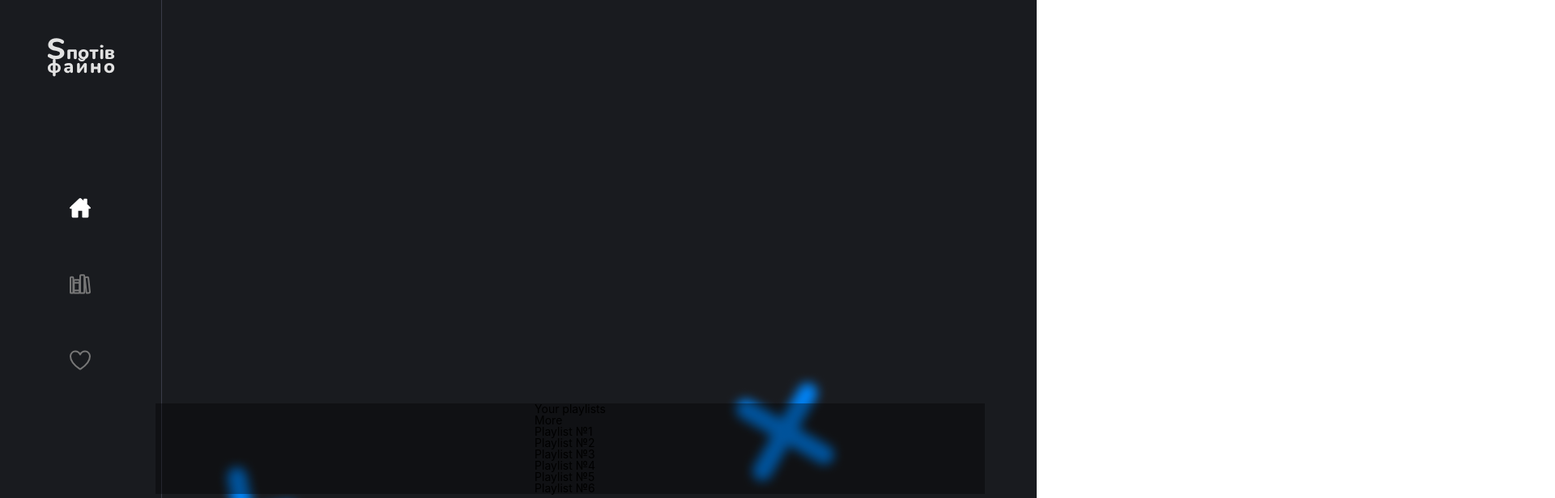
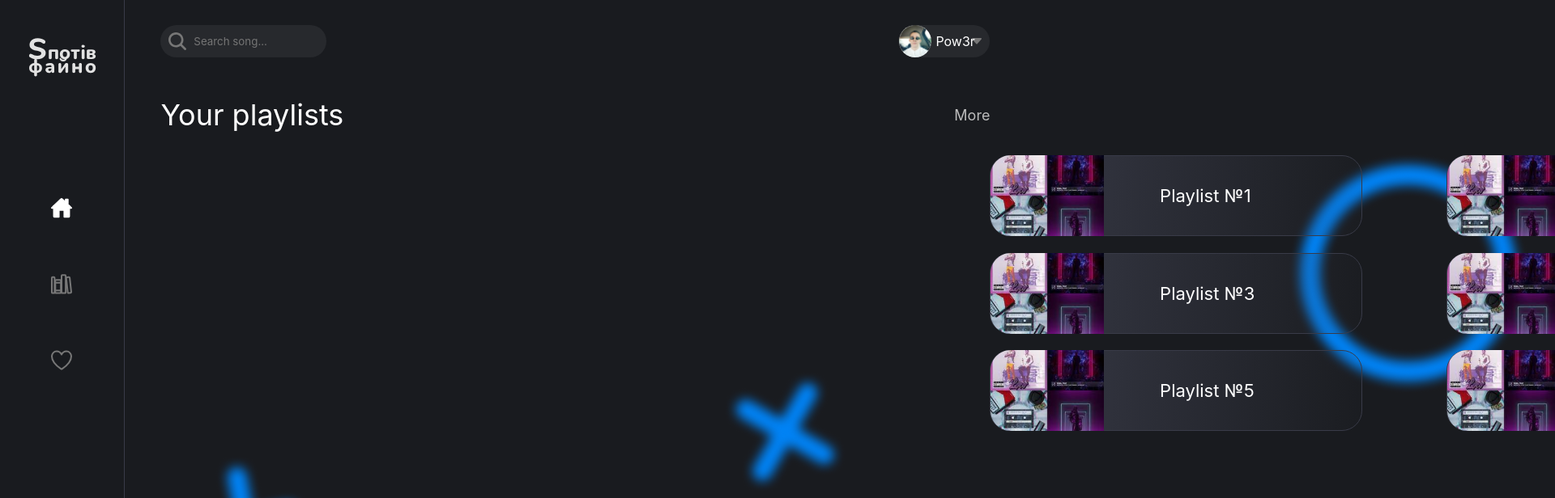
Before and after one commit to pow3r-prog/spotiv-faino-react, a React (Create React App) app: page / in a window 1280 px wide. Shown: the top 616 px of the page at 81% size, 1920 px wide, since content can reach past the window. Built offline with nearby package versions, Linux system fonts and the light colour scheme.

Commit message:
updating structure & adding playlists block

```diff
--- a/src/App.js
+++ b/src/App.js
@@ -1,11 +1,11 @@
 import './App.scss'
-import { Navigation, Header, MainPage } from './components'
+import { Navigation, MainPage } from './components'
 
 function App() {
   return (
     <div className='App'>
       <Navigation />
-      <Header />
+      {/* <Header /> */}
       <MainPage />
     </div>
   )
--- a/src/components/MainPage/MainPage.jsx
+++ b/src/components/MainPage/MainPage.jsx
@@ -1,25 +1,37 @@
 import React from 'react'
+import userImage from '../accets/img/userImage.jpg'
+import musicIcon from '../accets/img/musicIcon.svg'
 
 const MainPage = () => {
     return (
-        // <div className='container'>
+        <div className='container'>
+            <div className='header'>
+                    <form className="search__form">
+                        <input type="text" placeholder='Search song...' className='search__input' />
+                    </form>
+                    <div className='profile'>
+                        <img className='profile__avatar' src={userImage} alt="avatar" />
+                        <div className='profile__name'>Pow3r</div>
+                        <div></div>
+                    </div>
+            </div>
             <div className='main__playlists'>
                 <div className='your__playlists'>
                     <div className="playlists__title">
                         <div className="playlists__title_text">Your playlists</div>
                         <div className="playlists__title_button">More</div>
                     </div>
-                    <ul className='playlists_list'>
-                        <li className="playlists_item">Playlist №1</li>
-                        <li className="playlists_item">Playlist №2</li>
-                        <li className="playlists_item">Playlist №3</li>
-                        <li className="playlists_item">Playlist №4</li>
-                        <li className="playlists_item">Playlist №5</li>
-                        <li className="playlists_item">Playlist №6</li>
+                    <ul className='playlists__list'>
+                        <li className='playlists__list_item'><img src={musicIcon} alt="musicIcon" />Playlist №1</li>
+                        <li className='playlists__list_item'><img src={musicIcon} alt="musicIcon" />Playlist №2</li>
+                        <li className='playlists__list_item'><img src={musicIcon} alt="musicIcon" />Playlist №3</li>
+                        <li className='playlists__list_item'><img src={musicIcon} alt="musicIcon" />Playlist №4</li>
+                        <li className='playlists__list_item'><img src={musicIcon} alt="musicIcon" />Playlist №5</li>
+                        <li className='playlists__list_item'><img src={musicIcon} alt="musicIcon" />Playlist №6</li>
                     </ul>
                 </div>
             </div>
-        // </div>
+        </div>
     )
 }
 
--- a/src/components/MainPage/MainPage.scss
+++ b/src/components/MainPage/MainPage.scss
@@ -1,11 +1,106 @@
+//header
+.header {
+  display: flex;
+  justify-content: space-between;
+  width: 100%;
+  height: 5%;
+  margin-top: 3%;
+  .search__form {
+    width: 20%;
+    .search__input {
+      width: 100%;
+      height: 100%;
+      border: none;
+      border-radius: 100px;
+      background: #27292d;
+      background-image: url('../accets/img/searchIcon.svg');
+      background-position: 5% 50%;
+      background-repeat: no-repeat;
+      padding-left: 20%;
+    }
+  }
+  .profile {
+    display: flex;
+    align-items: center;
+    cursor: pointer;
+    width: 11%;
+    background: #27292d;
+    border-radius: 25px;
+    background-image: url('../accets/img/profileIcon.svg');
+    background-position: 90% 50%;
+    background-repeat: no-repeat;
+    &__avatar {
+      height: 100%;
+      border-radius: 25px;
+    }
+    &__name {
+      color: #fff;
+      font-size: 16px;
+      margin-left: 5%;
+    }
+  }
+}
+//main content
 .main__playlists {
   display: flex;
   flex-wrap: wrap;
-  justify-content: center;
-  align-items: center;
-  background: rgba(0, 0, 0, 0.37);
-  width: 80%;
+  margin-top: 1%;
+  width: 100%;
   height: 80%;
-  margin-left: 15%;
-  margin-top: -30%;
+  // background: rgba(255, 255, 255, 0.5);
+  .your__playlists {
+    display: flex;
+    flex-direction: column;
+    flex-wrap: wrap;
+    width: 100%;
+    height: 70%;
+    .playlists__title {
+      display: flex;
+      align-items: center;
+      justify-content: space-between;
+      width: 100%;
+      height: 10%;
+      &_text {
+        color: #fff;
+        font-size: 36px;
+        line-height: 49px;
+      }
+      &_button {
+        color: #bdbdbd;
+        cursor: pointer;
+        font-size: 18px;
+        line-height: 25px;
+      }
+    }
+    .playlists__list {
+      display: flex;
+      flex-wrap: wrap;
+      justify-content: space-between;
+      width: 100%;
+      margin-top: 5%;
+      &_item {
+        display: flex;
+        justify-content: center;
+        align-items: center;
+        justify-content: start;
+        text-align: end;
+        margin-top: 2%;
+        font-size: 22px;
+        line-height: 18px;
+        color: #fff;
+        background: linear-gradient(
+          94.2deg,
+          #393b48 0%,
+          rgba(57, 59, 72, 0.05) 100%
+        );
+        border: 1px solid #393b48;
+        border-radius: 25px;
+        width: 460px;
+        height: 100px;
+        img {
+          margin-right: 15%;
+        }
+      }
+    }
+  }
 }
--- a/src/components/Navigation/Navigation.jsx
+++ b/src/components/Navigation/Navigation.jsx
@@ -7,7 +7,6 @@ import favoriteIcon from '../accets/img/favoriteIcon.svg'
 
 const Navigation = () => {
     return (
-        <div className="container">
         <div className='navigation'>
             <div className='logo'>
                 <Link style={{ textDecoration: 'none' }} to='/'>
@@ -32,7 +31,6 @@ const Navigation = () => {
                 </li>
             </ul>
         </div>
-        </div>
     )
 }
 
--- a/src/components/Navigation/Navigation.scss
+++ b/src/components/Navigation/Navigation.scss
@@ -4,7 +4,7 @@
   justify-content: center;
   height: 100vh;
   border-right: 1px solid #393b48;
-  width: 75%;
+  width: 12%;
   .logo {
     display: flex;
     align-items: center;
--- a/src/components/index.js
+++ b/src/components/index.js
@@ -1,3 +1,2 @@
 export { default as Navigation } from './Navigation/Navigation'
-export { default as Header } from './Header/Header'
 export { default as MainPage } from './MainPage/MainPage'
--- a/src/components/mainStyle.scss
+++ b/src/components/mainStyle.scss
@@ -1,3 +1,10 @@
 @import './Navigation/Navigation.scss';
-@import './Header/Header.scss';
 @import './MainPage/MainPage.scss';
+
+.container {
+  display: flex;
+  flex-wrap: wrap;
+  justify-content: center;
+  width: 80%;
+  margin-left: 3.5%;
+}
```
Also changed, not shown: src/components/accets/img/musicIcon.svg (added). Lines whose indentation alone changed are shown as unchanged.
